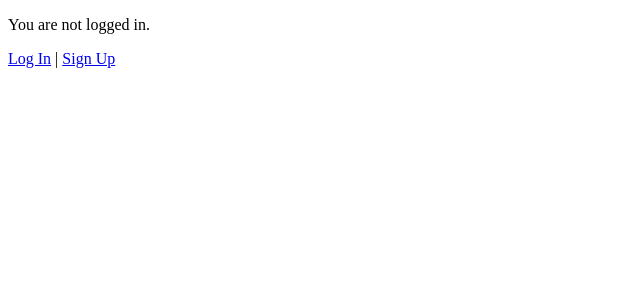
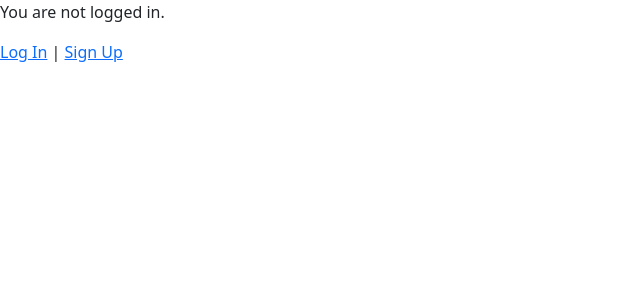
Before and after one commit to KristenM4/Django-Newspaper-App, a Django app: page / in a window 1280 px wide. Shown: the top 300 px of the page, without its empty margins (0-640 px from the left). Run offline with Django 4.2, Linux system fonts and the light colour scheme.

Commit message:
add bootstrap css and js to base.html

```diff
--- a/templates/base.html
+++ b/templates/base.html
@@ -2,11 +2,13 @@
 <html lang="en">
 <head>
     <meta charset="UTF-8">
-    <meta name="viewport" content="width=device-width, initial-scale=1.0">
+    <meta name="viewport" content="width=device-width, initial-scale=1.0, shrink-to-fit=no">
     <title>{% block title %}Newspaper App{% endblock title %}</title>
+    <link href="https://cdn.jsdelivr.net/npm/bootstrap@5.1.3/dist/css/bootstrap.min.css" rel="stylesheet" integrity="sha384-1BmE4kWBq78iYhFldvKuhfTAU6auU8tT94WrHftjDbrCEXSU1oBoqyl2QvZ6jIW3" crossorigin="anonymous">
 </head>
 <body>
     {% block content %}
     {% endblock content %}
+    <script src="https://cdn.jsdelivr.net/npm/bootstrap@5.1.3/dist/js/bootstrap.bundle.min.js" integrity="sha384-ka7Sk0Gln4gmtz2MlQnikT1wXgYsOg+OMhuP+IlRH9sENBO0LRn5q+8nbTov4+1p" crossorigin="anonymous"></script>
 </body>
 </html>
```
